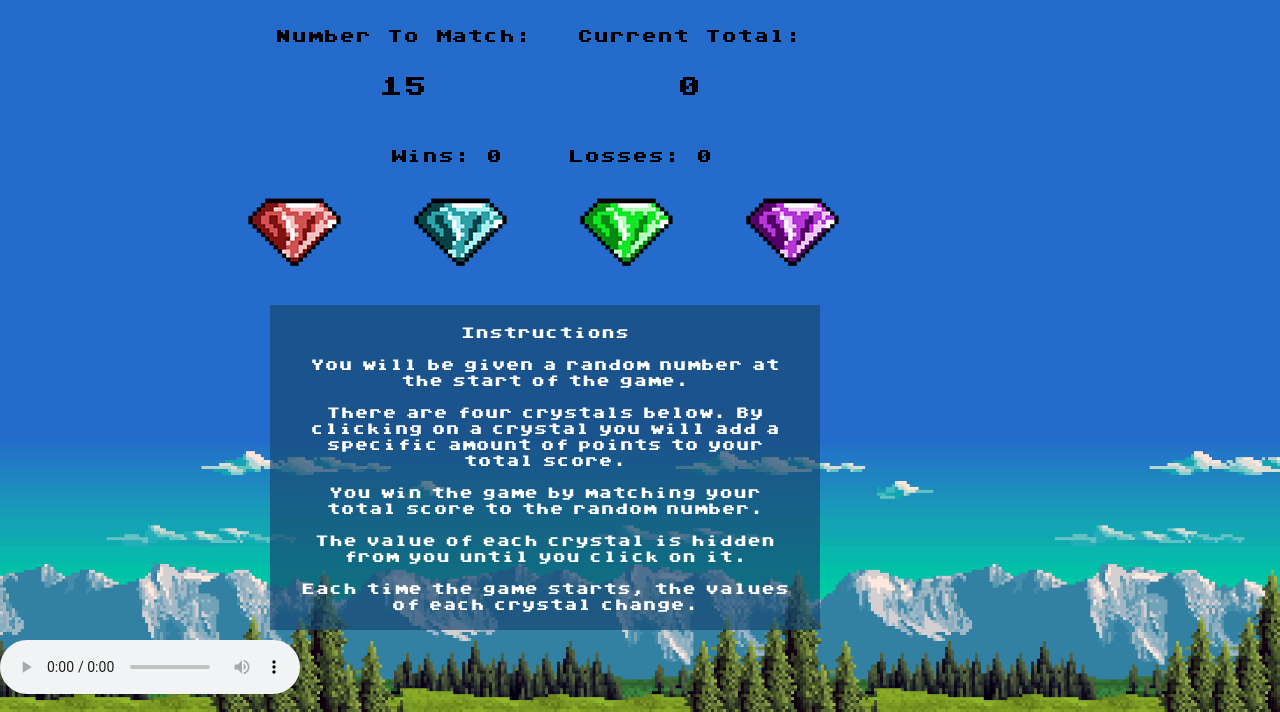
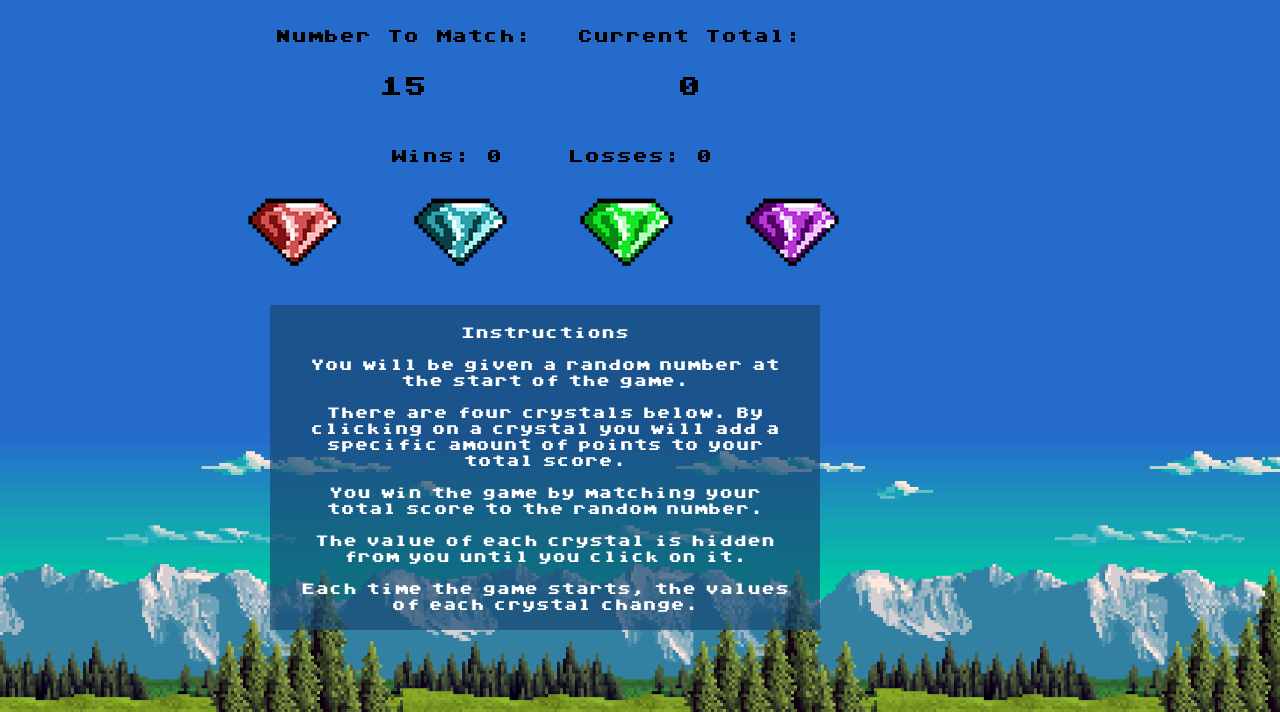
Before and after one commit to CalebLRose/week-4-game, a plain HTML site: page index.html in a window 1280 px wide. Shown: the part 88-800 px from the top of the page. Drawn offline with nearby package versions, Linux system fonts and the light colour scheme.

Commit message:
took out audio controls

```diff
--- a/index.html
+++ b/index.html
@@ -57,7 +57,7 @@
 	</div>
 
 
-	<audio controls id="muzak"  autoplay="autoplay" loop="true" >
+	<audio id="muzak"  autoplay="autoplay" loop="true" >
      	<source src="assets/audio/Under_The_Moon.mp3" />
  	</audio>
 
```
